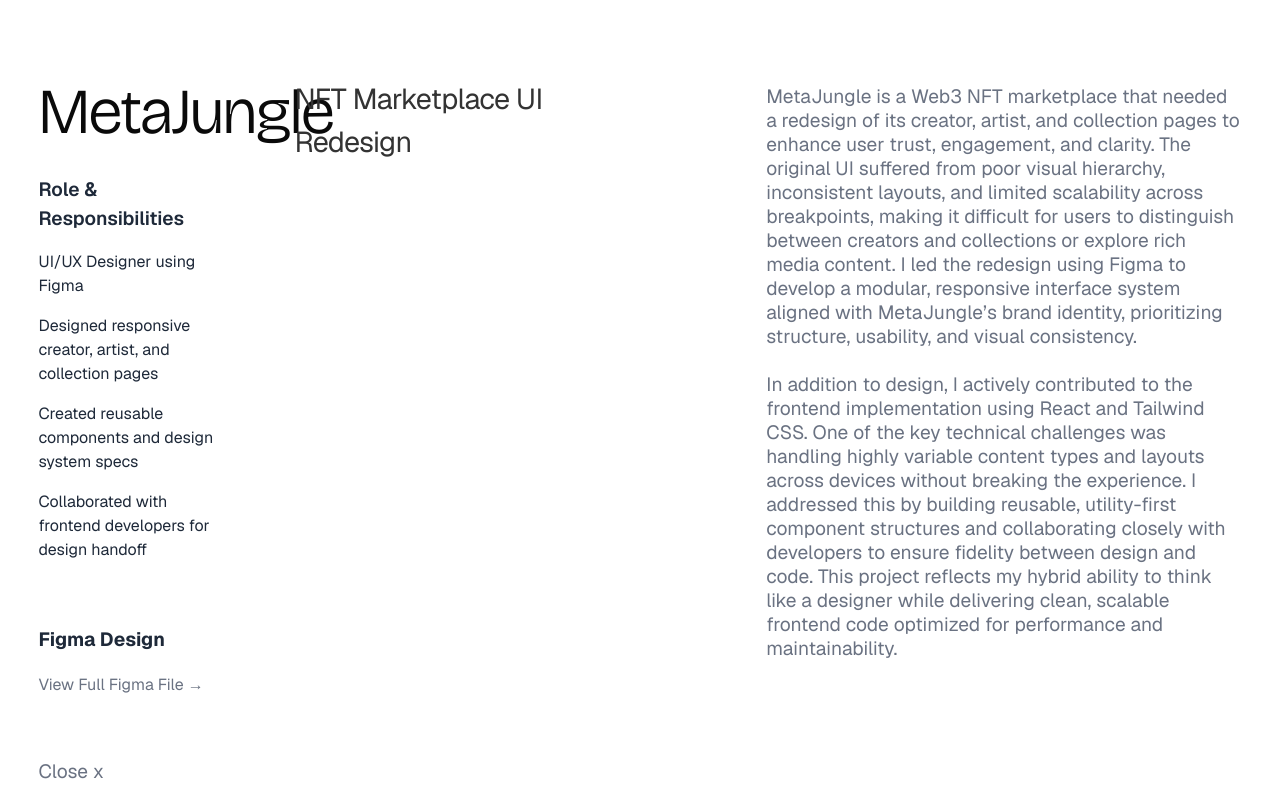
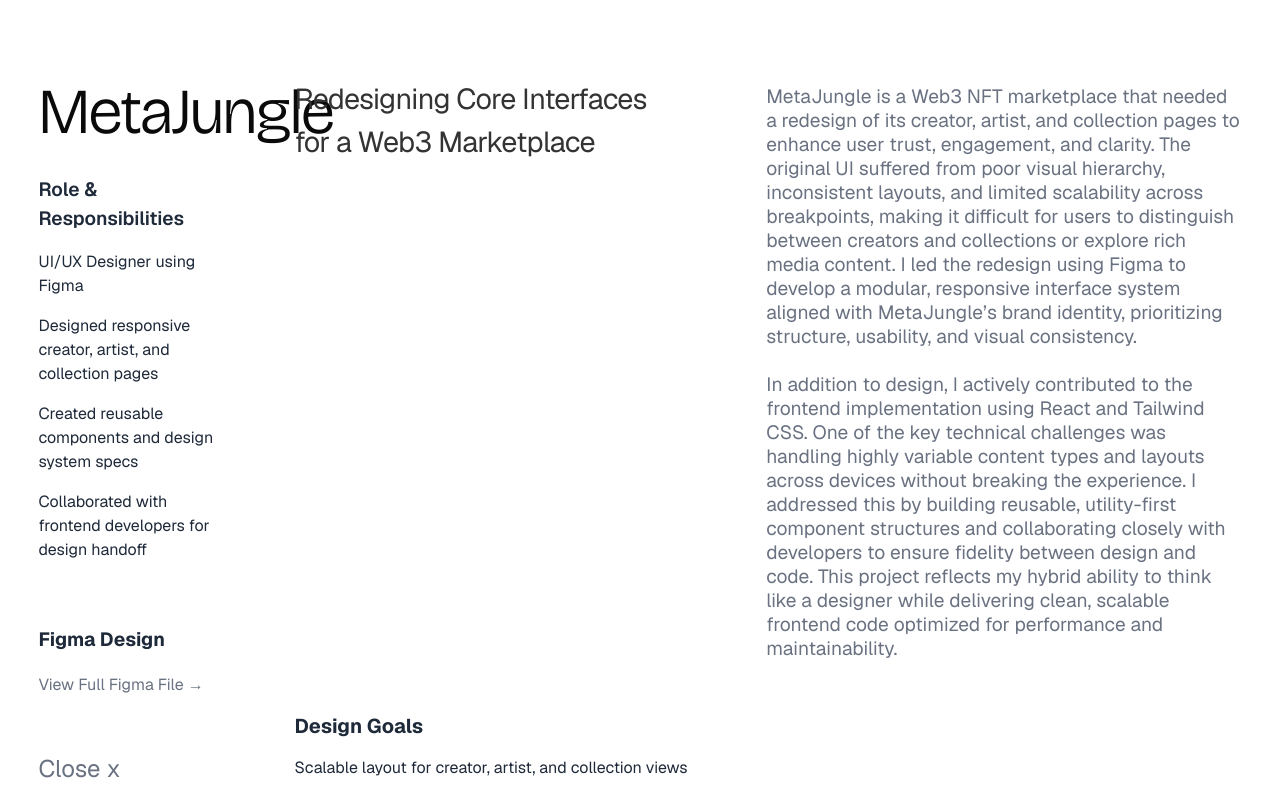
Before and after one commit to abhishekmathur47/portfolio, a Next.js app: page / in a window 1280 px wide. Both pictures are taken after a click on the button "Read Case Study →". Shown: the part 1441-2241 px from the top of the page. Built offline with nearby package versions, Linux system fonts and the light colour scheme.

Commit message:
updated content grid design - case study

```diff
--- a/components/MetaJungleModal.jsx
+++ b/components/MetaJungleModal.jsx
@@ -11,13 +11,17 @@ export default function MetaJungleModal({ isOpen, onClose }) {
       <div className="w-full mx-auto relative">
         {/* Modal Content */}
         <div className="flex flex-col-2 items-left">
+          {/* details wrapper */}
           <div className="flex flex-col w-[20%] pt-[5vw] pr-[2vw] pb-[1vw] pl-[3vw] h-screen justify-between">
             <div className="flex flex-col items-left ">
+              {/* Case Study Name */}
               <div>
                 <p className="text-[4rem] text-[#0a0a0a] tracking-tight font-bricolage mb-4 ">
                   MetaJungle
                 </p>
               </div>
+
+              {/* My Role */}
               <div className="text-[1.2rem] text-gray-800 mb-16">
                 <h4 className="font-semibold mb-4">Role & Responsibilities</h4>
                 <ul className="list-none list-inside text-[1rem] space-y-[2vh]">
@@ -31,6 +35,8 @@ export default function MetaJungleModal({ isOpen, onClose }) {
                   </li>
                 </ul>
               </div>
+
+              {/* External Link */}
               <div className="text-[1.2rem] text-gray-800">
                 <h4 className="font-bold mb-4">Figma Design</h4>
                 <div className="hover:text-gray-800 text-gray-500">
@@ -44,55 +50,66 @@ export default function MetaJungleModal({ isOpen, onClose }) {
                 </div>
               </div>
             </div>
+
+            {/* Close Button */}
             <div>
-              {/* Close Button */}
               <button
                 onClick={onClose}
-                className="text-[1.2rem] text-gray-500 hover:text-gray-800"
+                className="text-[1.5rem] text-gray-500 hover:text-gray-800"
               >
                 Close x
               </button>
             </div>
           </div>
-          <div className="grid grid-cols-[0.75fr_1fr] gap-[9vw] px-[3vw] py-[6vw]">
-            <h1 className="text-[1.8rem] text-[#333333] tracking-tight mb-4 ">
-              NFT Marketplace UI Redesign
+
+          {/* content wrapper */}
+          <div
+            className="overflow-y-auto max-h-[100vh] grid gap-y-[1.5vw]  px-[3vw] py-[6vw]"
+            fs-scrolldisable-element="preserve"
+          >
+            {/* Details header */}
+            <div className="grid grid-cols-[0.75fr_1fr] gap-[9vw] mb-[2rem]">
+              <h1 className="text-[1.8rem] text-[#333333] tracking-tight">
+                Redesigning Core Interfaces for a Web3 Marketplace
               </h1>
-            <p className="text-[1.2rem] text-gray-500 leading-tight mt-2 ">
-              MetaJungle is a Web3 NFT marketplace that needed a redesign of its
-              creator, artist, and collection pages to enhance user trust,
-              engagement, and clarity. The original UI suffered from poor visual
-              hierarchy, inconsistent layouts, and limited scalability across
-              breakpoints, making it difficult for users to distinguish between
-              creators and collections or explore rich media content. I led the
-              redesign using Figma to develop a modular, responsive interface
-              system aligned with MetaJungle’s brand identity, prioritizing
-              structure, usability, and visual consistency.
+              <p className="text-[1.2rem] text-gray-500 leading-tight mt-2">
+                MetaJungle is a Web3 NFT marketplace that needed a redesign of
+                its creator, artist, and collection pages to enhance user trust,
+                engagement, and clarity. The original UI suffered from poor
+                visual hierarchy, inconsistent layouts, and limited scalability
+                across breakpoints, making it difficult for users to distinguish
+                between creators and collections or explore rich media content.
+                I led the redesign using Figma to develop a modular, responsive
+                interface system aligned with MetaJungle’s brand identity,
+                prioritizing structure, usability, and visual consistency.
                 <br />
                 <br /> In addition to design, I actively contributed to the
                 frontend implementation using React and Tailwind CSS. One of the
                 key technical challenges was handling highly variable content
-              types and layouts across devices without breaking the experience.
-              I addressed this by building reusable, utility-first component
-              structures and collaborating closely with developers to ensure
-              fidelity between design and code. This project reflects my hybrid
-              ability to think like a designer while delivering clean, scalable
-              frontend code optimized for performance and maintainability.
+                types and layouts across devices without breaking the
+                experience. I addressed this by building reusable, utility-first
+                component structures and collaborating closely with developers
+                to ensure fidelity between design and code. This project
+                reflects my hybrid ability to think like a designer while
+                delivering clean, scalable frontend code optimized for
+                performance and maintainability.
               </p>
             </div>
-        </div>
-
-        <section className="space-y-6 text-gray-800 text-lg leading-relaxed">
-          <div>
-            <h4 className="font-bold text-xl mb-1">Design Goals</h4>
-            <ul className="list-disc list-inside">
-              <li>Scalable layout for creator, artist, and collection views</li>
+            <div className="col-span-2 text-[1.2rem] text-gray-800">
+              <h4 className="font-bold text-xl mb-4">Design Goals</h4>
+              <ul className="list-none list-inside text-[1rem] space-y-[2vh]">
+                <li>
+                  Scalable layout for creator, artist, and collection views
+                </li>
                 <li>Strong hierarchy and improved mobile experience</li>
                 <li>Reusable UI components for faster development</li>
                 <li>Consistent visual language with branding elements</li>
               </ul>
             </div>
+          </div>
+        </div>
 
+        {/* <section className="space-y-6 text-gray-800 text-lg leading-relaxed">
           <div>
             <h4 className="font-bold text-xl mb-1">Design Process</h4>
             <p>
@@ -123,7 +140,7 @@ export default function MetaJungleModal({ isOpen, onClose }) {
               streamlining product development across teams.
             </p>
           </div>
-        </section>
+        </section> */}
       </div>
     </div>
   );
```
Lines whose indentation alone changed are shown as unchanged.
